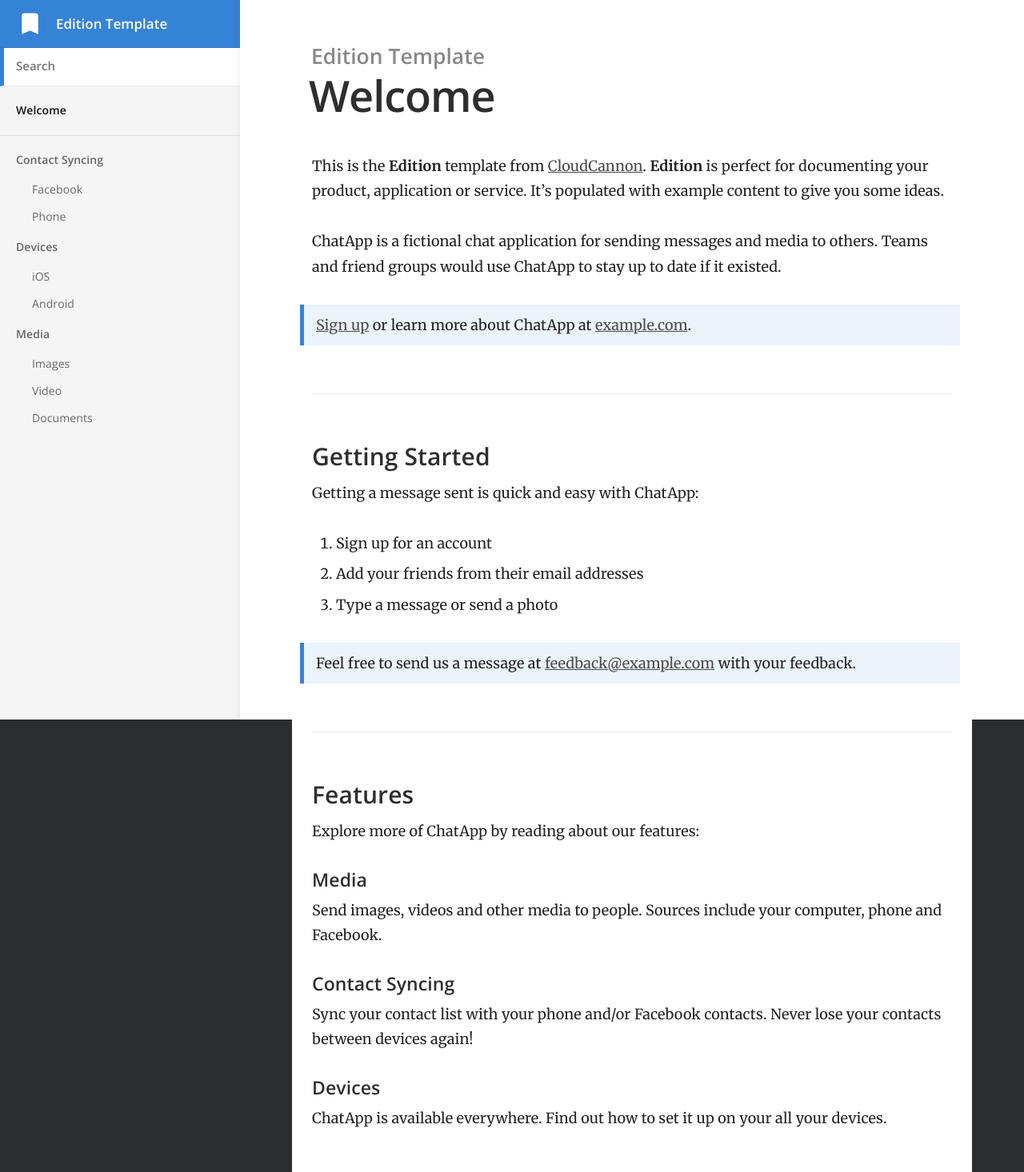
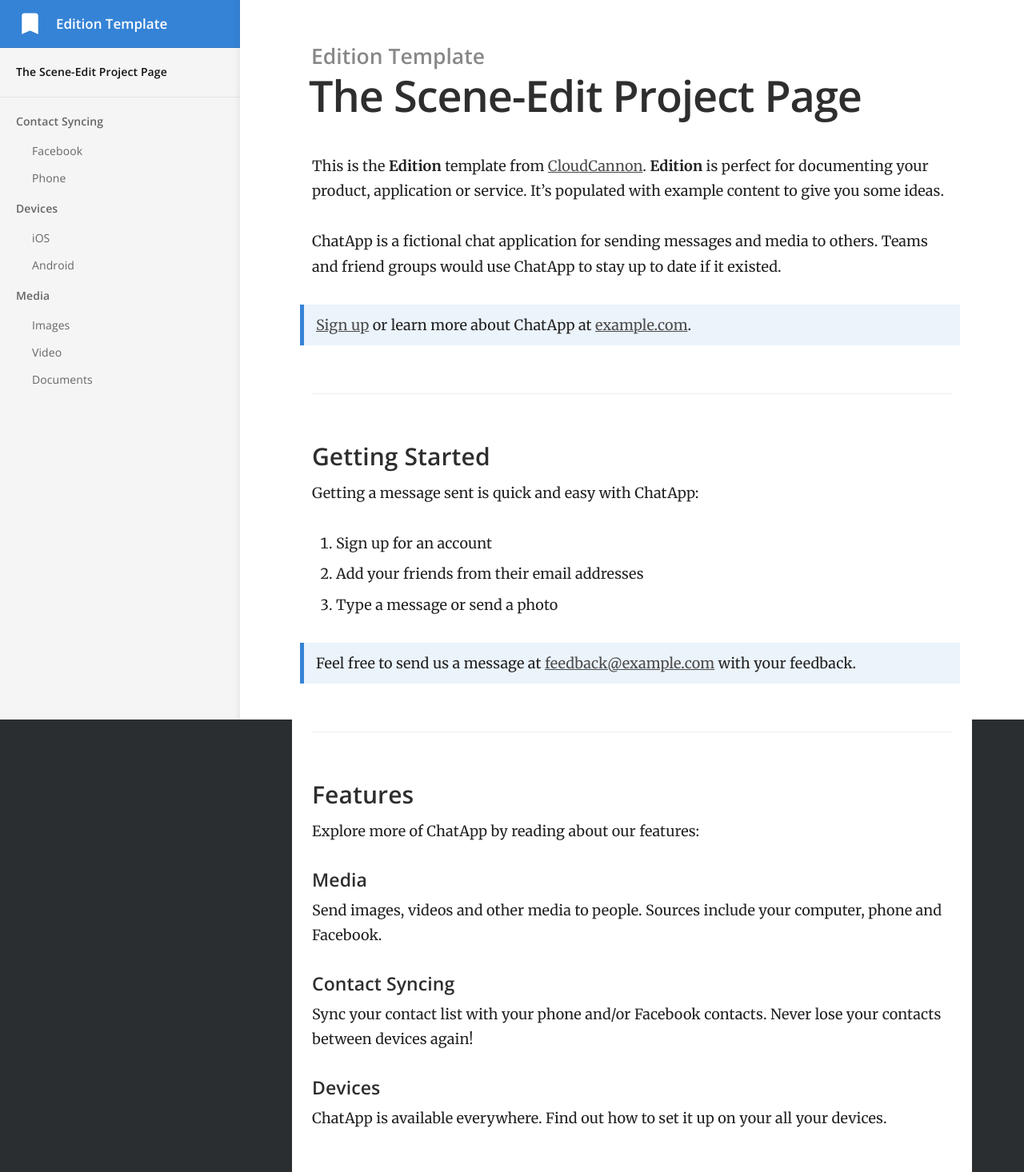
Before and after one commit to bhanu77prakash/scene-edit.github.io, a Jekyll site: the page built from index.md, in a window 1280 px wide. Shown: the whole page at 80% size. Built offline with Jekyll 4.4.1, drawn with Linux system fonts in a browser that asks for light colours.

Commit message:
updated header

```diff
--- a/_layouts/default.html
+++ b/_layouts/default.html
@@ -32,10 +32,10 @@
 				<button type="button" class="open-nav" id="open-nav"></button>
 			</h1>
 
-			<form action="{{ site.baseurl }}/search/" method="get">
+			<!-- <form action="{{ site.baseurl }}/search/" method="get">
 				<input type="text" name="q" id="search-input" placeholder="Search" autofocus>
 				<input type="submit" value="Search" style="display: none;">
-			</form>
+			</form> -->
 
 			<nav {% if site.show_full_navigation %}class="full-navigation"{% endif %}>
 				<ul>
--- a/index.md
+++ b/index.md
@@ -1,5 +1,5 @@
 ---
-title: Welcome
+title: The Scene-Edit Project Page
 ---
 
 This is the **Edition** template from [CloudCannon](http://cloudcannon.com/).
```
Also changed, not shown: 3 other files.
